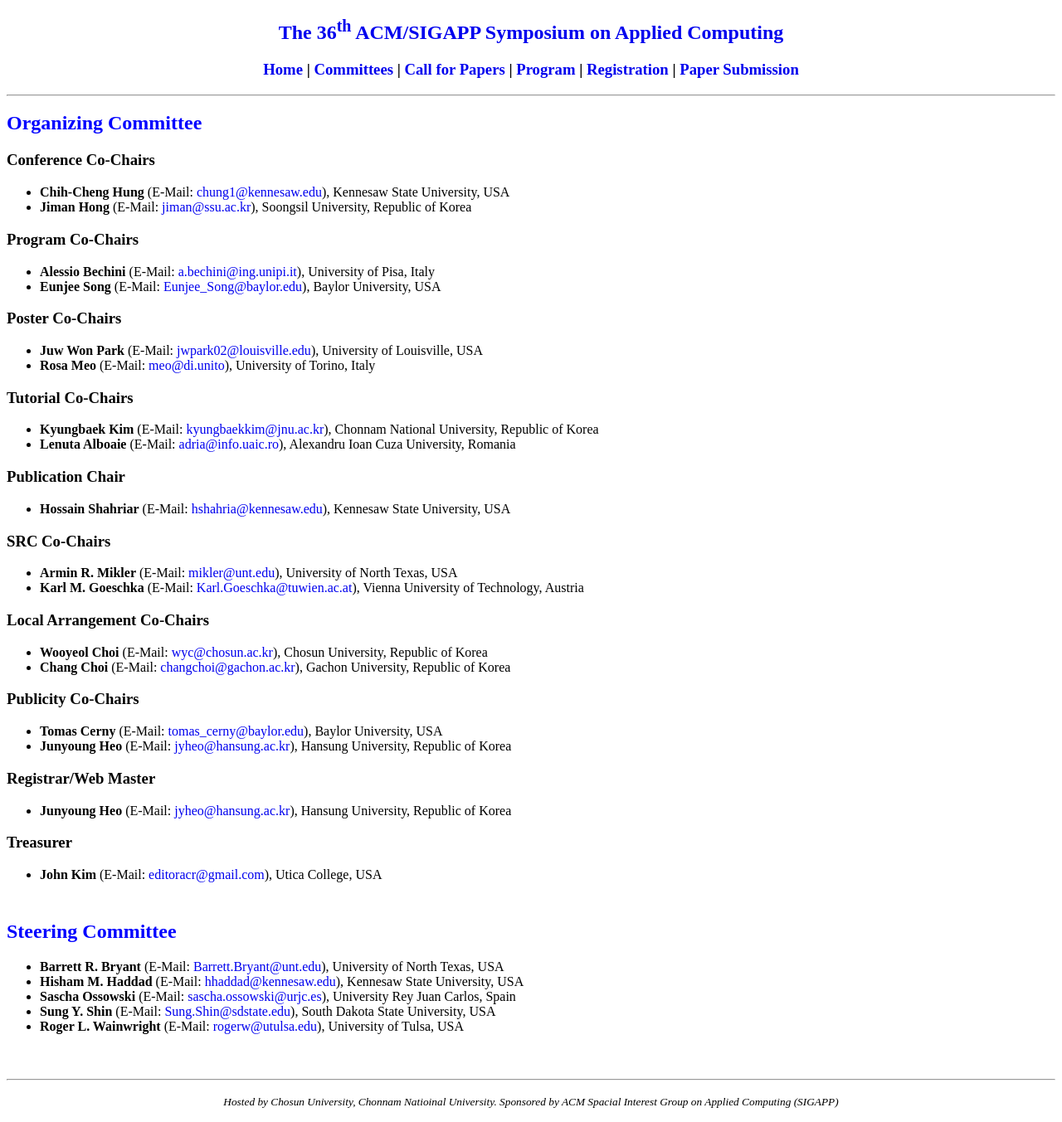
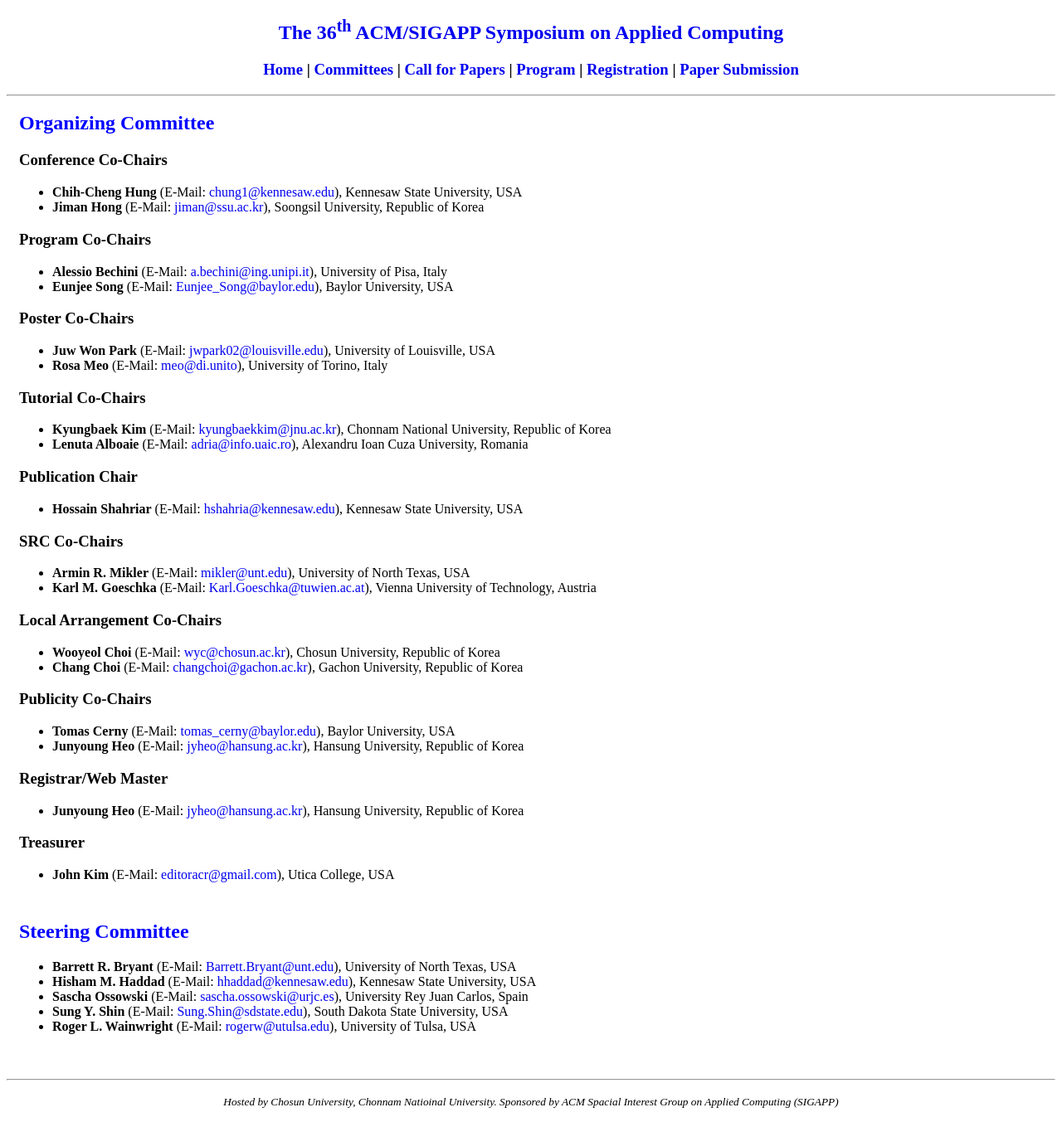
Before and after one commit to sac-dash/2021, a Jekyll site: the page built from committee/index.html, in a window 1280 px wide. Shown: the whole page at 83% size. Built offline with Jekyll 4.4.1, drawn with Linux system fonts in a browser that asks for light colours.

Commit message:
Update index.html

```diff
--- a/committee/index.html
+++ b/committee/index.html
@@ -3,7 +3,7 @@
 title: Dash Track in ACM/SIGAPP SAC 2021
 ---
 <div class="container">
-	<div class="content">
+	<div class="content1">
 		<div>
 			<h2 style="color:#0000FF">Organizing Committee</h2>
 				<h3>Conference Co-Chairs</h3>
```
